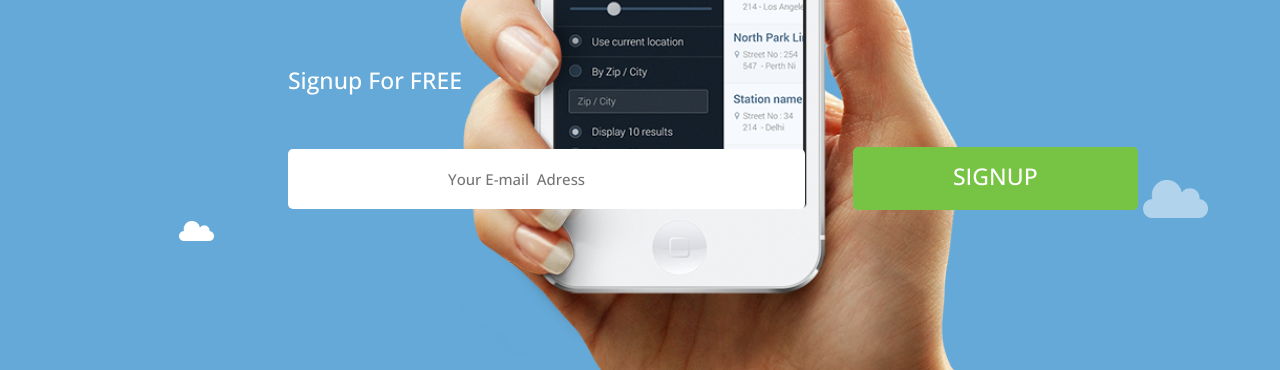
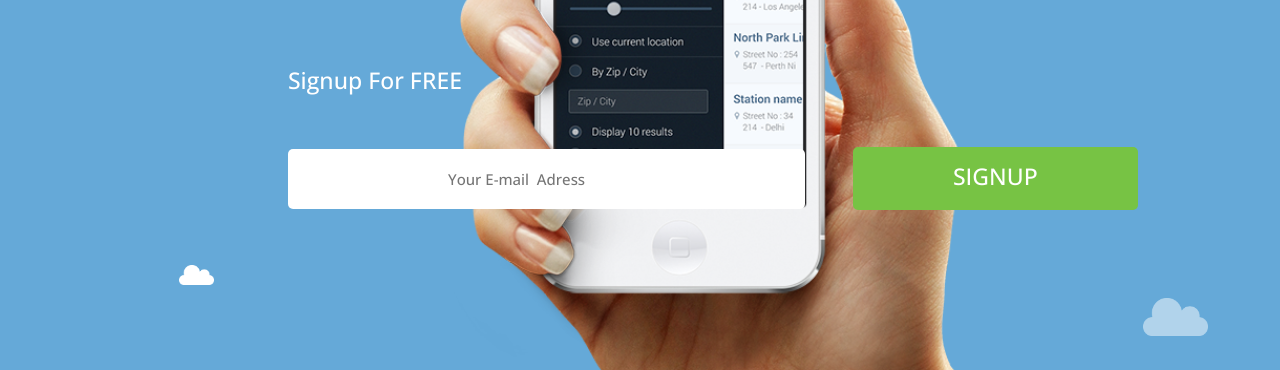
Before and after one commit to grinata101/tank_app_for_igor, a plain HTML site: page index.html in a window 1280 px wide. Shown: the part 430-800 px from the top of the page. Drawn offline with nearby package versions, Linux system fonts and the light colour scheme.

Commit message:
chenge-plase-of-cloud

```diff
--- a/index.css
+++ b/index.css
@@ -223,14 +223,14 @@ h1.baner_title_h1,
   opacity: 0.7;
   background-position: right top;
   position: absolute;
-  top: 305px;
+  top: 364px;
   left: 85%;
 }
 
 .cloud4 {
   height: auto;
   width: 35px;
-  margin: 591px 0px 0 179px;
+  margin: 635px 0px 0 179px;
   position: absolute;
 }
 
```
